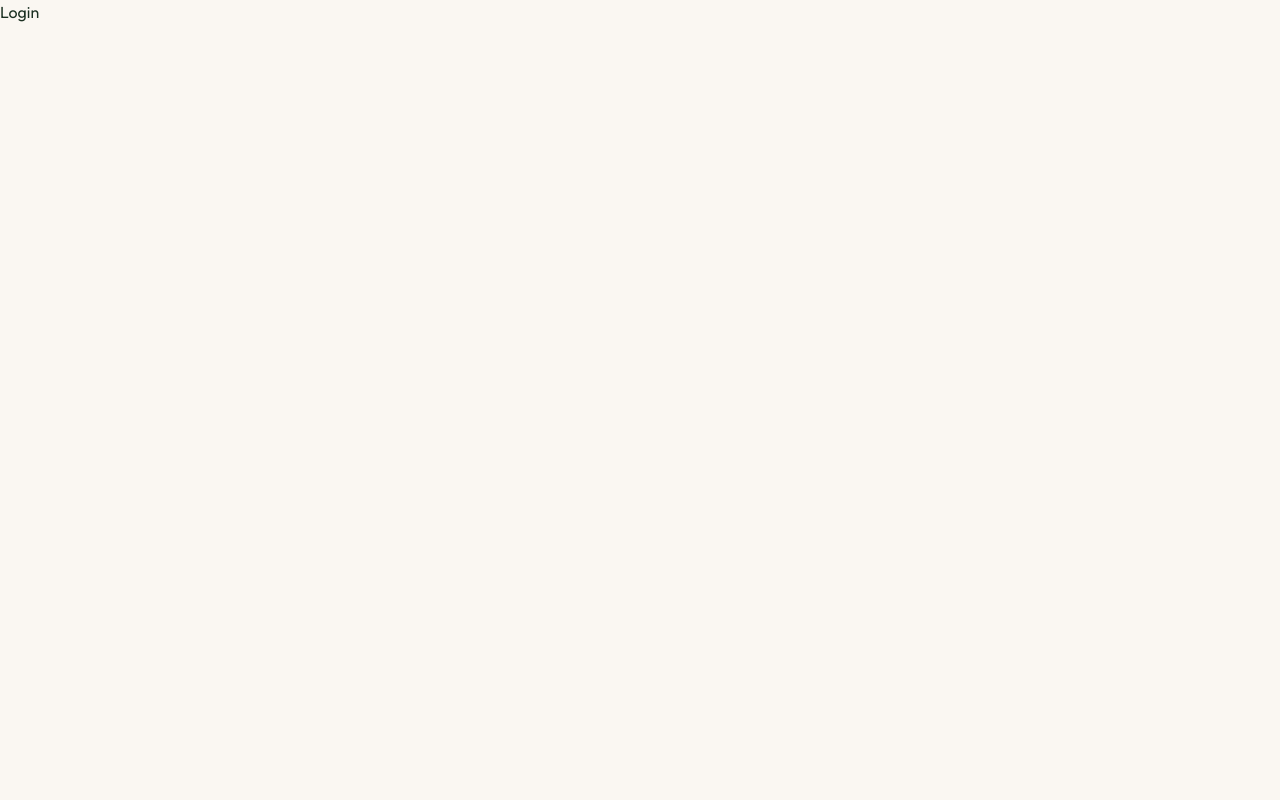
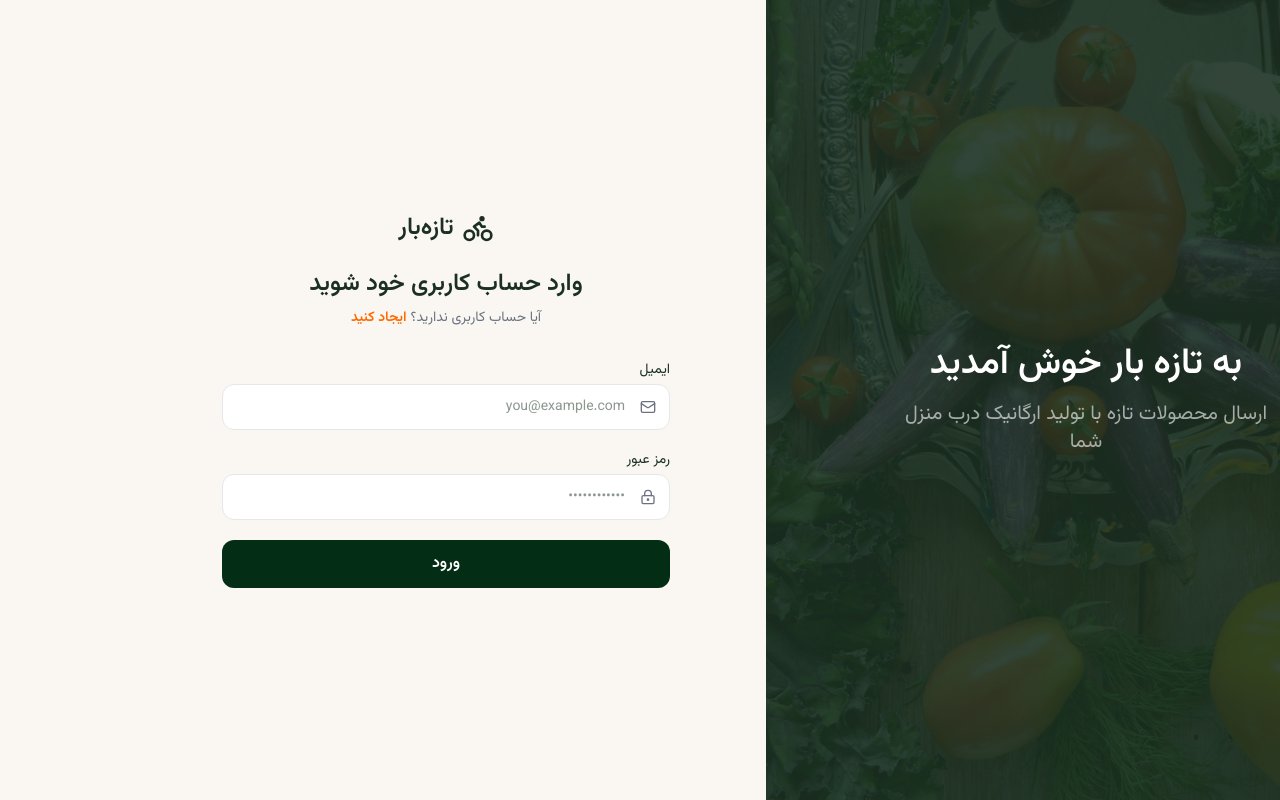
Before and after one commit to Hadit1993/grocery-delivery, a Next.js app: page /login in a window 1280 px wide. Built offline with nearby package versions, Linux system fonts and the light colour scheme.

Commit message:
login form added

```diff
--- a/app/(main)/page.tsx
+++ b/app/(main)/page.tsx
@@ -1,10 +1,4 @@
 import { Metadata } from "next";
-
-export const metadata: Metadata = {
-  title: "تازه‌بار | خرید آنلاین خواربار، مواد غذایی و مایحتاج روزانه",
-  description:
-    "خرید آنلاین خواربار، مواد غذایی، نوشیدنی، تنقلات و مایحتاج روزانه با قیمت مناسب و ارسال سریع. سفارش آسان و تحویل درب منزل از تازه‌بار",
-};
 
 export default function Home() {
   return <div>App</div>;
--- /dev/null
+++ b/app/components/login/LoginForm.tsx
@@ -0,0 +1,126 @@
+"use client";
+
+import { LoginFormType } from "@/types";
+import {
+  BikeIcon,
+  UserIcon,
+  MailIcon,
+  LockKeyholeIcon,
+  Loader2Icon,
+} from "lucide-react";
+import Link from "next/link";
+import { ChangeEventHandler, useState } from "react";
+
+const initialLoginInfo: LoginFormType = {
+  name: "",
+  email: "",
+  password: "",
+};
+
+export default function LoginForm() {
+  const [isLoginState, setLoginState] = useState(true);
+  const [loginInfo, setLoginInfo] = useState(initialLoginInfo);
+  const [isLoading, setLoading] = useState(false);
+
+  const onValueChange: ChangeEventHandler<HTMLInputElement> = (event) => {
+    const { name, value } = event.target;
+    setLoginInfo((prev) => ({
+      ...prev,
+      [name as keyof LoginFormType]: value,
+    }));
+  };
+
+  return (
+    <div className=" flex-1 px-4 py-12 flex-center bg-app-cream">
+      <div className="w-full max-w-md">
+        <div className="text-center mb-8">
+          <Link href="/" className=" inline-flex items-center gap-2 mb-6">
+            <BikeIcon className=" size-8 text-app-green" />
+            <span className=" text-2xl font-semibold text-app-green">
+              تازه‌بار
+            </span>
+          </Link>
+          <h1 className=" text-2xl font-semibold text-app-green mb-2">
+            {isLoginState
+              ? "وارد حساب کاربری خود شوید"
+              : "حساب کاربری خود را ایجاد کنید"}{" "}
+          </h1>
+          <p className=" text-sm text-app-text-light">
+            {isLoginState
+              ? "آیا حساب کاربری ندارید؟"
+              : "آیا حساب کاربری دارید؟"}
+            <button
+              onClick={() => setLoginState(!isLoginState)}
+              className=" text-orange-500 mr-1 font-semibold hover:text-orange-600 transition-colors"
+            >
+              {isLoginState ? "ایجاد کنید" : "وارد شوید"}
+            </button>
+          </p>
+        </div>
+        <form action="" className=" space-y-5">
+          {!isLoginState && (
+            <label className=" text-sm flex flex-col gap-1">
+              نام
+              <div className="relative">
+                <UserIcon className=" absolute right-3.5 top-1/2 -translate-y-1/2 size-4 text-app-text-light" />
+                <input
+                  type="text"
+                  value={loginInfo.name}
+                  name="name"
+                  onChange={onValueChange}
+                  placeholder="نام شما"
+                  required
+                  className="w-full pr-11 pl-4 py-3 text-sm bg-white rounded-xl border not-focus:border-app-border transition-all"
+                />
+              </div>
+            </label>
+          )}
+          <label className=" text-sm flex flex-col gap-1">
+            ایمیل
+            <div className="relative">
+              <MailIcon className=" absolute right-3.5 top-1/2 -translate-y-1/2 size-4 text-app-text-light" />
+              <input
+                type="email"
+                value={loginInfo.email}
+                name="email"
+                onChange={onValueChange}
+                placeholder="you@example.com"
+                required
+                className="w-full pr-11 pl-4 py-3 text-sm bg-white rounded-xl border not-focus:border-app-border transition-all"
+              />
+            </div>
+          </label>
+          <label className=" text-sm flex flex-col gap-1">
+            رمز عبور
+            <div className="relative">
+              <LockKeyholeIcon className=" absolute right-3.5 top-1/2 -translate-y-1/2 size-4 text-app-text-light" />
+              <input
+                type="password"
+                value={loginInfo.password}
+                name="password"
+                onChange={onValueChange}
+                placeholder="••••••••••••"
+                required
+                className="w-full pr-11 pl-4 py-3 text-sm bg-white rounded-xl border not-focus:border-app-border transition-all"
+              />
+            </div>
+          </label>
+          <button
+            type="submit"
+            disabled={isLoading}
+            className=" flex-center w-full py-3 bg-green-950 text-white font-semibold rounded-xl
+             hover:bg-green-900 transition-colors disabled:opacity-50"
+          >
+            {isLoading ? (
+              <Loader2Icon className=" animate-spin" />
+            ) : isLoginState ? (
+              "ورود"
+            ) : (
+              "ثبت‌نام"
+            )}
+          </button>
+        </form>
+      </div>
+    </div>
+  );
+}
--- a/app/globals.css
+++ b/app/globals.css
@@ -1,4 +1,3 @@
-@import url("https://fonts.googleapis.com/css2?family=Outfit:wght@100..900&family=DM+Serif+Display:ital@0;1&display=swap");
 @import "tailwindcss";
 
 @theme {
@@ -21,11 +20,11 @@
 }
 
 body {
-  font-family: var(--font-sans);
   color: var(--color-app-text);
   background-color: var(--color-app-cream);
   -webkit-font-smoothing: antialiased;
   -moz-osx-font-smoothing: grayscale;
+  direction: rtl;
 }
 
 /* Scrollbar */
--- a/app/layout.tsx
+++ b/app/layout.tsx
@@ -1,21 +1,16 @@
 import type { Metadata } from "next";
-import { Geist, Geist_Mono } from "next/font/google";
+import { Vazirmatn } from "next/font/google";
 import "./globals.css";
 import { Toaster } from "react-hot-toast";
 
-const geistSans = Geist({
-  variable: "--font-geist-sans",
-  subsets: ["latin"],
-});
-
-const geistMono = Geist_Mono({
-  variable: "--font-geist-mono",
-  subsets: ["latin"],
+const vazirMatn = Vazirmatn({
+  subsets: ["latin-ext"],
 });
 
 export const metadata: Metadata = {
-  title: "Create Next App",
-  description: "Generated by create next app",
+  title: "تازه‌بار | خرید آنلاین خواربار، مواد غذایی و مایحتاج روزانه",
+  description:
+    "خرید آنلاین خواربار، مواد غذایی، نوشیدنی، تنقلات و مایحتاج روزانه با قیمت مناسب و ارسال سریع. سفارش آسان و تحویل درب منزل از تازه‌بار",
 };
 
 const toastOptions = {
@@ -34,7 +29,7 @@ export default function RootLayout({
   children: React.ReactNode;
 }>) {
   return (
-    <html lang="en" className={`${geistSans.variable} ${geistMono.variable}`}>
+    <html lang="en" className={`${vazirMatn.className}`}>
       <body>
         {children}
         <Toaster position="top-right" toastOptions={toastOptions} />
--- a/app/login/page.tsx
+++ b/app/login/page.tsx
@@ -1,3 +1,27 @@
+import Image from "next/image";
+import { heroSectionData } from "@/assets/assets";
+import LoginForm from "../components/login/LoginForm";
+
 export default function LoginPage() {
-  return <div>Login</div>;
+  return (
+    <div className="min-h-screen flex">
+      <div className="hidden lg:flex lg:w-1/2 bg-app-green relative items-center justify-center">
+        <Image
+          src={heroSectionData.hero_image}
+          alt="hero"
+          className="absolute inset-0 object-cover h-full bg-center opacity-10"
+          priority
+        />
+        <div className=" relative text-center px-12">
+          <h2 className=" text-4xl font-semibold text-white mb-4">
+            به تازه بار خوش آمدید
+          </h2>
+          <p className=" text-white/60 text-xl max-w-sm mx-auto">
+            ارسال محصولات تازه با تولید ارگانیک درب منزل شما
+          </p>
+        </div>
+      </div>
+      <LoginForm />
+    </div>
+  );
 }
--- a/types/index.ts
+++ b/types/index.ts
@@ -87,3 +87,9 @@ export interface Order {
   isPaid: boolean;
   createdAt: string;
 }
+
+export interface LoginFormType {
+  name: string;
+  email: string;
+  password: string;
+}
```
Lines whose indentation alone changed are shown as unchanged.
